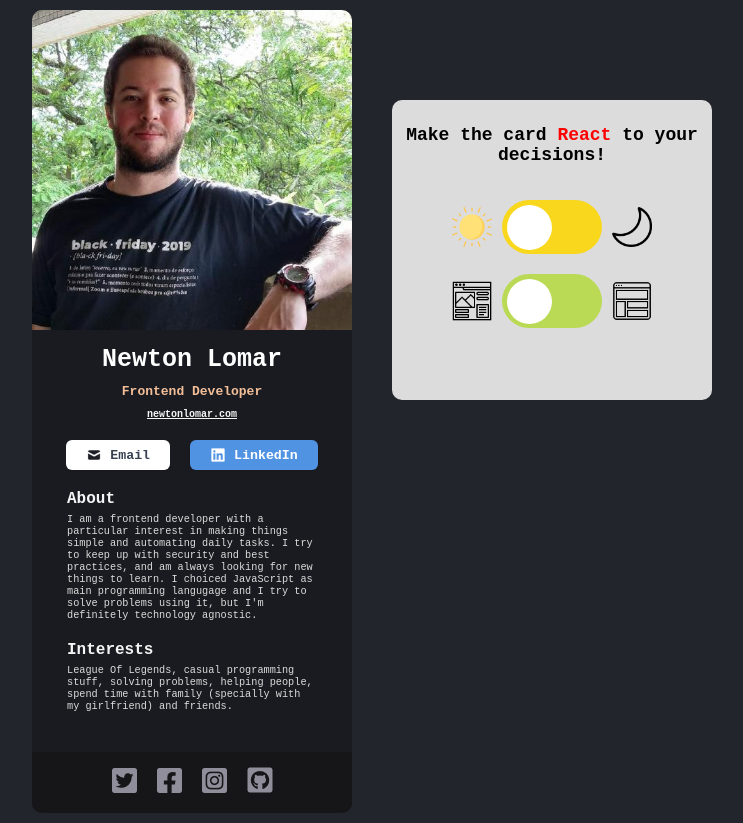
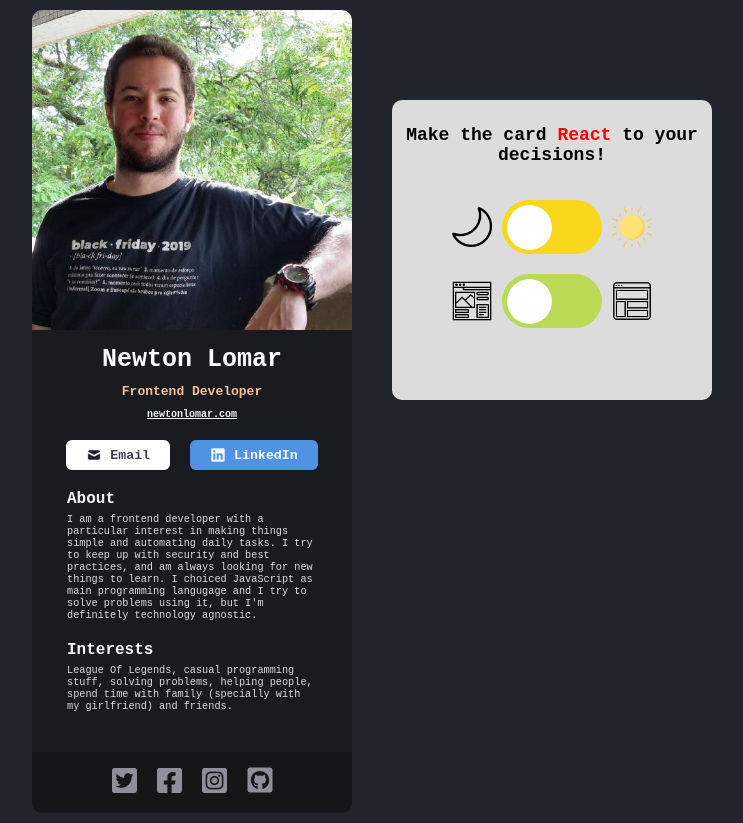
Before and after one commit to newlomar/digital-business-card, a React (Vite) app: page / in a window 1280 px wide. Shown: the whole page, without its empty margins (268-1011 px from the left). Built offline with nearby package versions, Linux system fonts and the light colour scheme; a web font is replaced by a local one.

Commit message:
theme icon order correction

```diff
--- a/src/TypeCardButtons/TypeCardButtons.jsx
+++ b/src/TypeCardButtons/TypeCardButtons.jsx
@@ -11,7 +11,7 @@ export default function TypeCardButtons({ switchTheme }) {
         decisions!
       </h2>
       <div className='switchDivison'>
-        <img className='typeCardImgs' src={sol} alt='sol' />
+        <img className='typeCardImgs' src={lua} alt='lua' />
         <input type='checkbox' id='switchThemeColor' />
         <label
           htmlFor='switchThemeColor'
@@ -19,8 +19,8 @@ export default function TypeCardButtons({ switchTheme }) {
           onClick={switchTheme}
         >
           Toggle
-        </label>
-        <img className='typeCardImgs' src={lua} alt='lua' />
+        </label>{' '}
+        <img className='typeCardImgs' src={sol} alt='sol' />
       </div>
       <div className='switchDivison'>
         <img className='typeCardImgs' src={website} alt='website' />
```
